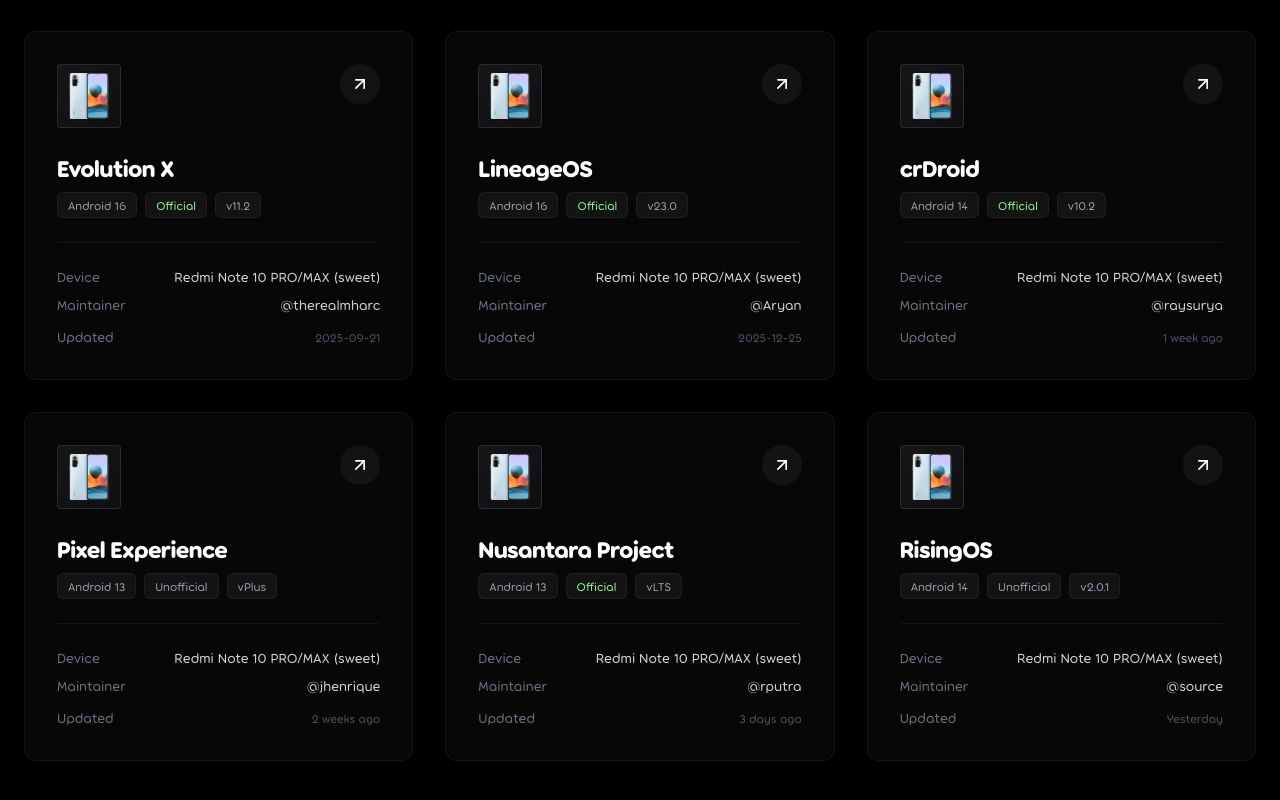
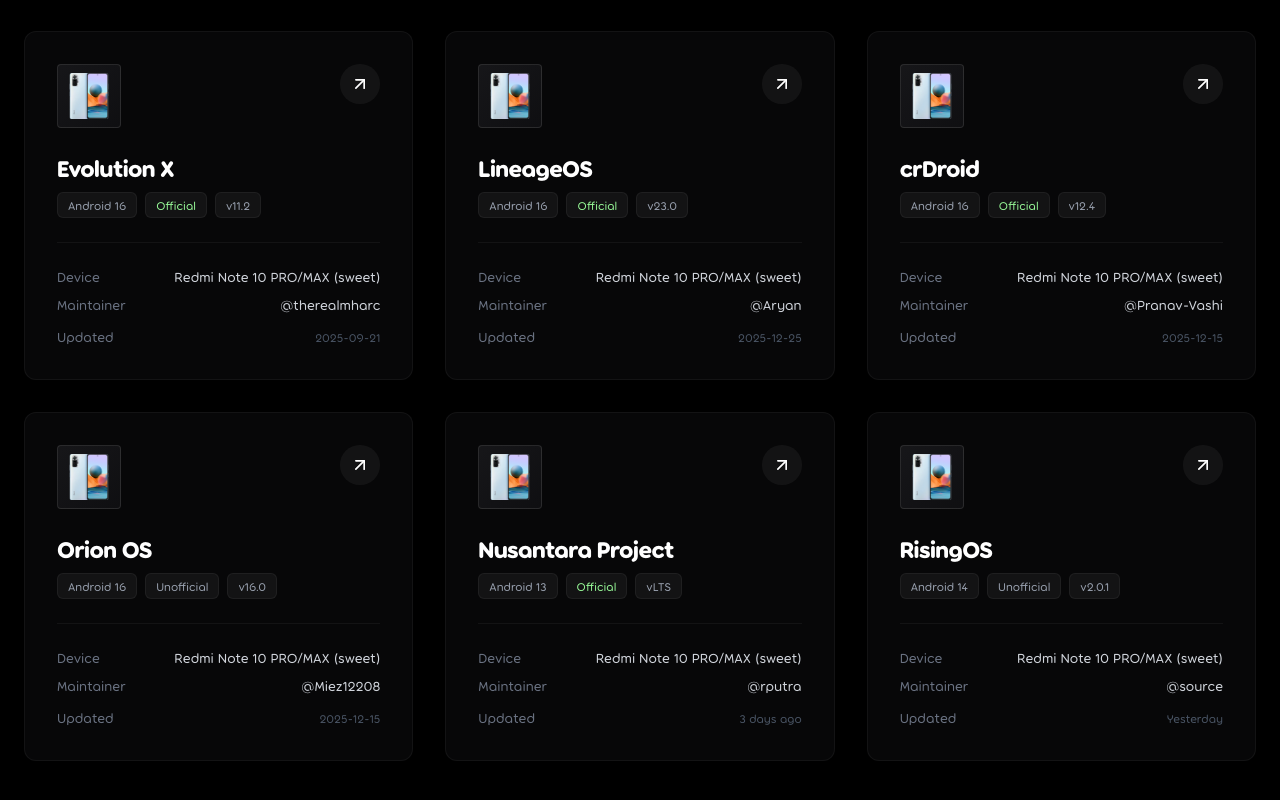
Before and after one commit to Miez12208/Archive, a Next.js app: page / in a window 1280 px wide. Shown: the part 759-1559 px from the top of the page. Built offline with nearby package versions, Linux system fonts and the light colour scheme.

Commit message:
feat: add RomList component to display a list of ROMs using RomCard and FadeIn components.

```diff
--- a/src/components/RomList.tsx
+++ b/src/components/RomList.tsx
@@ -27,25 +27,25 @@
     },
     {
         name: 'crDroid',
-        version: '10.2',
-        androidVersion: '14',
-        maintainer: 'raysurya',
+        version: '12.4',
+        androidVersion: '16',
+        maintainer: 'Pranav-Vashi',
         status: 'Official' as const,
-        updatedAt: '1 week ago',
+        updatedAt: '2025-12-15',
         device: 'Redmi Note 10 PRO/MAX (sweet)',
         image: '/images/roms/Sweet.png',
-        downloadUrl: '#',
+        downloadUrl: 'https://sourceforge.net/projects/crdroid/files/sweet/12.x/crDroidAndroid-16.0-20251215-sweet-v12.4.zip/download',
     },
     {
-        name: 'Pixel Experience',
-        version: 'Plus',
-        androidVersion: '13',
-        maintainer: 'jhenrique',
+        name: 'Orion OS',
+        version: '16.0',
+        androidVersion: '16',
+        maintainer: 'Miez12208',
         status: 'Unofficial' as const,
-        updatedAt: '2 weeks ago',
+        updatedAt: '2025-12-15',
         device: 'Redmi Note 10 PRO/MAX (sweet)',
         image: '/images/roms/Sweet.png',
-        downloadUrl: '#',
+        downloadUrl: 'https://gofile.io/d/KAvzvx',
     },
     {
         name: 'Nusantara Project',
```
